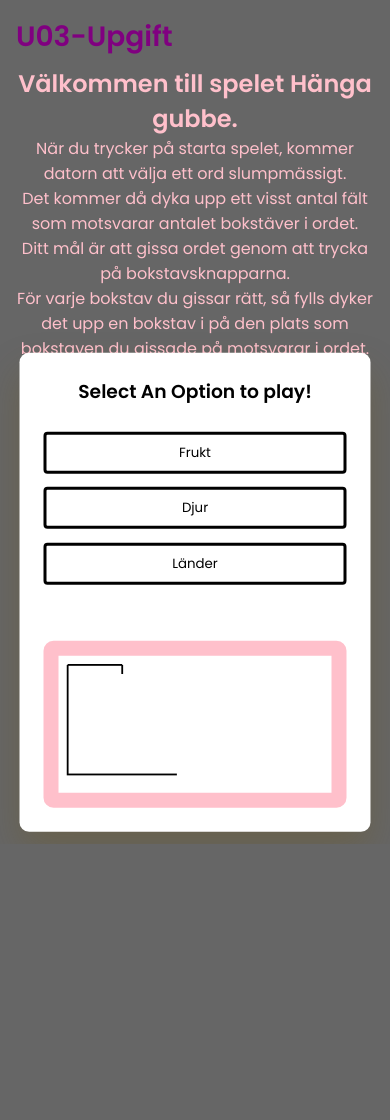
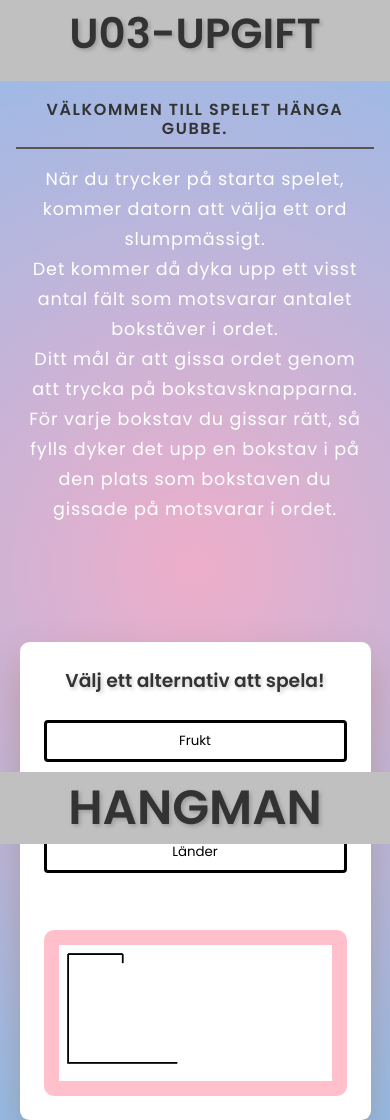
Before and after one commit to SimretN/u03-js-hangman-SimretN, a plain HTML site: page index.html in a window 390 px wide. Shown: the top 1120 px of the page. Before the commit the page ends 844 px from the top, so only its background shows below. Drawn offline with Linux system fonts and the light colour scheme.

Commit message:
making som changes in JS and css

```diff
--- a/css/styles.css
+++ b/css/styles.css
@@ -6,17 +6,28 @@
 }
 body {
   background: #666;
+  height: 100%;
+  min-height: 100vh;
+  background: rgb(238, 174, 202);
+  background: radial-gradient(
+    circle,
+    rgba(238, 174, 202, 1) 0%,
+    rgba(148, 187, 233, 1) 100%
+  );
 }
-.u03 {
+.U03 {
   background-color: silver;
-  color: black;
-  padding-left: 25rem;
-  height: 50px;
 }
 
- .u03 h1 {
-  font-size: 2em;
+.U03 h1 {
+  font-size: 3em;
   text-align: center;
+  color: #333;
+  text-shadow: 2px 2px 4px rgba(0, 0, 0, 0.2);
+  text-transform: uppercase;
+  text-align: center;
+  font-weight: bold;
+  margin-top: 0em;
 }
 article {
   display: flex;
@@ -27,36 +38,45 @@ body {
   -ms-flex-align: center;
   align-items: center;
 }
-
 article > h2 {
   text-align: center;
-  color: pink;
-  margin-bottom: 1em;
-  margin-top: -1em;
+  color: #333;
+  margin-bottom: 2em;
+  margin-top: 1%;
+  font-size: 1em;
+  font-weight: bold;
+  text-transform: uppercase;
+  letter-spacing: 0.1em;
+  line-height: 1.2;
+  border-bottom: 2px solid #555;
+  padding-bottom: 0.5em;
 }
 article > p {
   text-align: center;
-  color: pink;
-  /* margin-bottom: 2em; */
+  color: white;
   margin-top: -1.5em;
+  line-height: 1.6;
+  font-size: 1.1em;
+  letter-spacing: 0.05em;
+  padding: 10px;
 }
 .container {
   font-size: 16px;
   background-color: white;
   width: 90vw;
   max-width: 34em;
-  position: absolute;
-  transform: translate(-50%, -50%);
   top: 60%;
   left: 50%;
   padding: 3em;
   border-radius: 0.6em;
   box-shadow: 0 1.2em 2.4em rgba(111, 85, 0, 0.25);
-  margin-top: 22%;
+  margin-top: 1%;
 }
 
 #options-container {
   text-align: center;
+  text-shadow: 2px 2px 4px rgba(0, 0, 0, 0.2);
+  color: #333;
 }
 #options-container div {
   width: 100%;
@@ -64,6 +84,7 @@ body {
   justify-content: space-between;
   margin: 1.2em 0 2.4em 0;
 }
+/*category options*/
 #options-container button {
   padding: 0.6em 1.2em;
   border: 3px solid #000000;
@@ -73,6 +94,7 @@ body {
   text-transform: capitalize;
   cursor: pointer;
 }
+
 #options-container button:disabled {
   border: 3px solid #808080;
   color: #808080;
@@ -141,7 +163,7 @@ canvas {
 #new-game-button {
   font-size: 1.25em;
   padding: 0.5em 1em;
-  background-color: #8c52ff;
+  background-color: rgba(148, 187, 233, 1);
   border: 3px solid #000000;
   color: #fff;
   border-radius: 0.2em;
@@ -153,28 +175,32 @@ canvas {
 .lose-msg {
   color: #fe5152;
 }
-footer {
+.ftn {
+  position: fixed;
+  left: 0;
+  bottom: 0;
+  width: 100%;
   background-color: silver;
-  border-top: 1px solid #666;
-  margin-top: 20px;
-  padding-top: 30px;
-  color: #fff;
-  font-size: 1.25em;
-  width: 100%;
-  flex: none;
   text-align: center;
+  font-size: 3em;
+  text-align: center;
+  color: #333;
+  text-shadow: 2px 2px 4px rgba(0, 0, 0, 0.2);
+  text-transform: uppercase;
+  font-weight: bold;
 }
 
 @media screen and (max-width: 391px) {
   .U03 {
     font-size: 14px;
     margin-left: 0;
-    color: purple;
+  }
+  .U03 h1 {
+    margin-top: -4%;
   }
   header {
     padding: 1rem;
   }
-
 
   header h2 {
     font-size: 2em;
@@ -183,9 +209,17 @@ footer {
   article {
     padding: 1em;
   }
+  article > p {
+    margin-top: -1.5em;
+    line-height: 30px;
+    font-size: 1.1em;
+    letter-spacing: 0.05em;
+    padding: 10px;
+  }
 
   .container {
     padding: 1.5em;
+    margin-top: 30%;
   }
   canvas {
     width: 60vw;
@@ -230,9 +264,8 @@ footer {
     font-size: 1em;
     padding: 0.3em 0.6em;
   }
-
-  footer {
-    padding-top: 20px;
-    font-size: 1em;
+  .ftn {
+    z-index: inherit;
+    position: fixed;
   }
 }
--- a/index.html
+++ b/index.html
@@ -2,7 +2,7 @@
 <html lang="en">
   <head>
     <meta name="viewport" content="width=device-width, initial-scale=1.0" />
-    <title>Hangman</title>
+    <title>simret Hangman</title>
     <!-- Google Fonts -->
     <link
       href="https://fonts.googleapis.com/css2?family=Poppins:wght@400;600&display=swap"
@@ -41,5 +41,6 @@
     <!-- Script -->
 
     <script src="./js/script.js"></script>
+    <footer class="ftn">Hangman</footer>
   </body>
 </html>
--- a/js/script.js
+++ b/js/script.js
@@ -13,14 +13,8 @@ const resultText = document.getElementById("result-text");
 
 //Options values for buttons
 let options = {
-  Frukt: [
-    "Äpple",
-    "Blåbär",
-    "Mandarin",
-    "Pineapple",
-    "Vattenmelon",
-  ],
-  Djur: ["Hedgehog","Rhinoceros", "Squirrel", "Panther", "Walrus", "Zebra"],
+  Frukt: ["Äpple", "Blåbär", "Mandarin", "Pineapple", "Vattenmelon"],
+  Djur: ["Hedgehog", "Rhinoceros", "Squirrel", "Panther", "Walrus", "Zebra"],
   Länder: [
     "Indien",
     "ungern",
@@ -38,7 +32,7 @@ let chosenWord = "";
 
 //Display option buttons
 const displayOptions = () => {
-  optionsContainer.innerHTML += `<h3>Select An Option to play!</h3>`;
+  optionsContainer.innerHTML += `<h3>Välj ett alternativ att spela!</h3>`;
   let buttonCon = document.createElement("div");
   for (let value in options) {
     buttonCon.innerHTML += `<button class="options" onclick="generateWord('${value}')">${value}</button>`;
@@ -67,7 +61,7 @@ const generateWord = (optionValue) => {
   let optionsButtons = document.querySelectorAll(".options");
   //If optionValur matches the button innerText then highlight the button
   optionsButtons.forEach((button) => {
-    if (button.innerText.toLowerCase() === optionValue) {
+    if (button.innerText.toLowerCase() === optionValue.toLowerCase()) {
       button.classList.add("active");
     }
     button.disabled = true;
@@ -104,16 +98,16 @@ const initializer = () => {
   //For creating letter buttons
   for (let i = 65; i < 94; i++) {
     let button = document.createElement("button");
-    if (i===91) {
+    if (i === 91) {
       button.classList.add("letters");
       button.innerText = String.fromCharCode(197);
-      }else if (i===92) {
+    } else if (i === 92) {
       button.classList.add("letters");
       button.innerText = String.fromCharCode(196);
-      }else if (i===93) {
+    } else if (i === 93) {
       button.classList.add("letters");
       button.innerText = String.fromCharCode(214);
-      }else {
+    } else {
       button.classList.add("letters");
       button.innerText = String.fromCharCode(i);
     }
```
Lines whose indentation alone changed are shown as unchanged.
